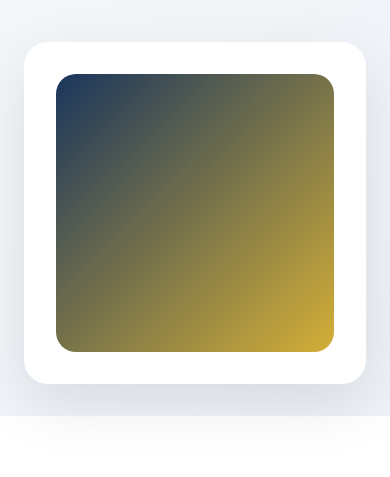
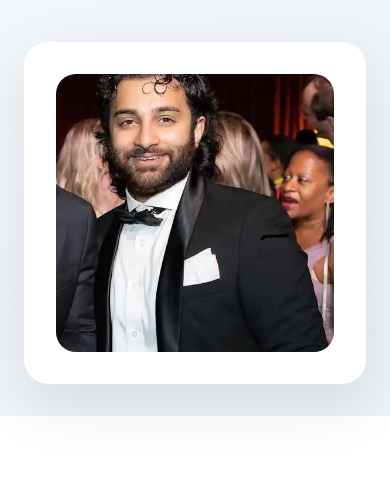
Before and after one commit to edlight123/saeed-ahmad, a plain HTML site: page site/index.html in a window 390 px wide. Shown: the part 596-1073 px from the top of the page. Drawn offline with nearby package versions, Linux system fonts and the light colour scheme.

Commit message:
Add profile picture to homepage
- Integrated saeed-ahmad.webp into hero section
- Updated profile-photo styling to display image properly
- Changed from gradient background to actual photo
- Image displays with proper aspect ratio and rounded corners
- Maintains responsive design with object-fit cover

```diff
--- a/site/index.html
+++ b/site/index.html
@@ -71,7 +71,7 @@
                 </div>
                 <div class="hero-image">
                     <div class="profile-card">
-                        <div class="profile-photo"></div>
+                        <img src="saeed-ahmad.webp" alt="Saeed Ahmad - Harvard Law J.D. '24" class="profile-photo">
                     </div>
                 </div>
             </div>
--- a/site/styles.css
+++ b/site/styles.css
@@ -244,8 +244,9 @@ a {
 .profile-photo {
     width: 100%;
     aspect-ratio: 1;
-    background: linear-gradient(135deg, var(--primary) 0%, var(--accent) 100%);
     border-radius: 20px;
+    object-fit: cover;
+    display: block;
 }
 
 /* About Section */
```
